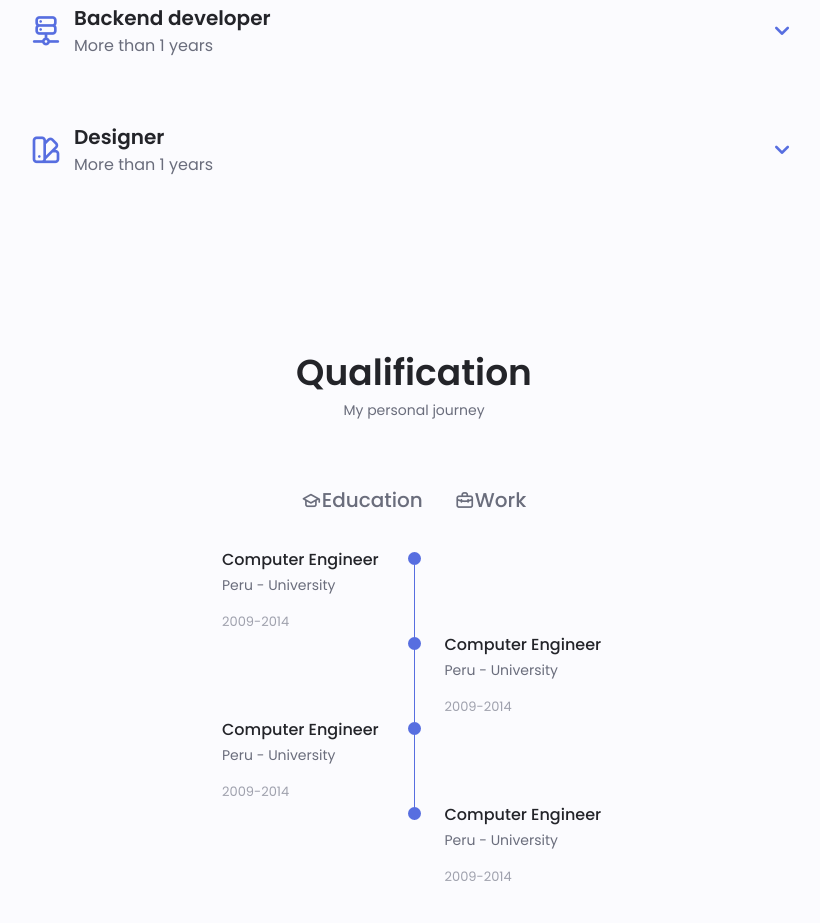
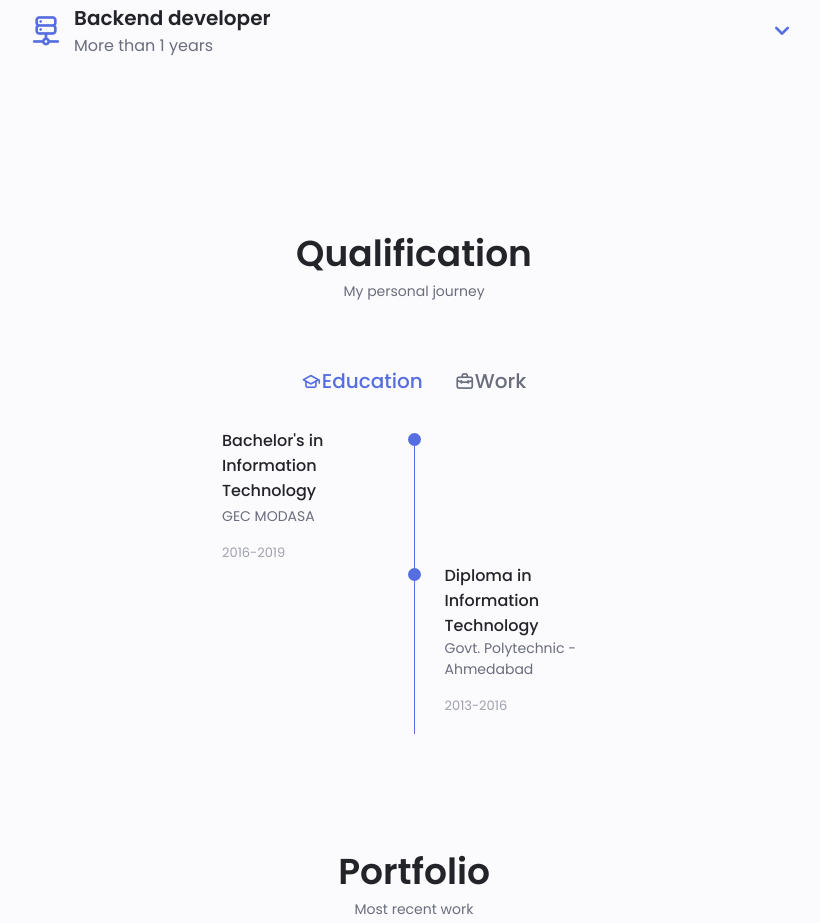
Before and after one commit to Jayrathod192/portfolio, a plain HTML site: page index.html in a window 1280 px wide. Shown: the part 1832-2755 px from the top of the page, without its empty margins (226-1046 px from the left). Drawn offline with nearby package versions, Linux system fonts and the light colour scheme.

Commit message:
details update

```diff
--- a/index.html
+++ b/index.html
@@ -276,7 +276,7 @@
               <div class="skills__list grid">
                 <div class="skills__data">
                   <div class="skills__titles">
-                    <h3 class="skills__name">HTML</h3>
+                    <h3 class="skills__name">Node Js</h3>
                     <span class="skills__number">90%</span>
                   </div>
                   <div class="skills__bar">
@@ -286,7 +286,7 @@
 
                 <div class="skills__data">
                   <div class="skills__titles">
-                    <h3 class="skills__name">CSS</h3>
+                    <h3 class="skills__name">Express</h3>
                     <span class="skills__number">80%</span>
                   </div>
                   <div class="skills__bar">
@@ -296,7 +296,7 @@
 
                 <div class="skills__data">
                   <div class="skills__titles">
-                    <h3 class="skills__name">JavaScript</h3>
+                    <h3 class="skills__name">Mongo Db</h3>
                     <span class="skills__number">70%</span>
                   </div>
                   <div class="skills__bar">
@@ -306,7 +306,7 @@
 
                 <div class="skills__data">
                   <div class="skills__titles">
-                    <h3 class="skills__name">React</h3>
+                    <h3 class="skills__name">REST Api</h3>
                     <span class="skills__number">75%</span>
                   </div>
                   <div class="skills__bar">
@@ -317,9 +317,9 @@
             </div>
           </div>
 
-          <div>
-            <!--==================== SKILLS 3====================-->
-            <div class="skills__content skills__close">
+          <!-- <div> -->
+          <!--==================== SKILLS 3====================-->
+          <!-- <div class="skills__content skills__close">
               <div class="skills__header">
                 <i class="uil uil-swatchbook skills__icon"></i>
 
@@ -373,7 +373,7 @@
                 </div>
               </div>
             </div>
-          </div>
+          </div> -->
         </div>
       </section>
 
@@ -385,7 +385,7 @@
         <div class="qualification__container container">
           <div class="qualification__tabs">
             <div
-              class="qualification__button button--flex qualificatio__active"
+              class="qualification__button button--flex qualification__active"
               data-target="#education"
             >
               <i class="uil uil-graduation-cap qualification-icon"></i>Education
@@ -406,10 +406,12 @@
               <!--==================== QUALIFICATION CONTETN 1====================-->
               <div class="qualification__data">
                 <div>
-                  <h3 class="qualification__title">Computer Engineer</h3>
-                  <span class="qualification__subtitle">Peru - University</span>
+                  <h3 class="qualification__title">
+                    Bachelor's in Information Technology
+                  </h3>
+                  <span class="qualification__subtitle">GEC MODASA</span>
                   <div class="qualification__calender">
-                    <i class="uil uil-calender-alt"></i>2009-2014
+                    <i class="uil uil-calender-alt"></i>2016-2019
                   </div>
                 </div>
 
@@ -429,43 +431,14 @@
                 </div>
 
                 <div>
-                  <h3 class="qualification__title">Computer Engineer</h3>
-                  <span class="qualification__subtitle">Peru - University</span>
+                  <h3 class="qualification__title">
+                    Diploma in Information Technology
+                  </h3>
+                  <span class="qualification__subtitle"
+                    >Govt. Polytechnic - Ahmedabad</span
+                  >
                   <div class="qualification__calender">
-                    <i class="uil uil-calender-alt"></i>2009-2014
-                  </div>
-                </div>
-              </div>
-
-              <!--==================== QUALIFICATION CONTETN 3====================-->
-              <div class="qualification__data">
-                <div>
-                  <h3 class="qualification__title">Computer Engineer</h3>
-                  <span class="qualification__subtitle">Peru - University</span>
-                  <div class="qualification__calender">
-                    <i class="uil uil-calender-alt"></i>2009-2014
-                  </div>
-                </div>
-                <div>
-                  <span class="qualification__rounder"> </span>
-                  <span class="qualification__line"> </span>
-                </div>
-              </div>
-
-              <!--==================== QUALIFICATION CONTETN 4====================-->
-              <div class="qualification__data">
-                <div></div>
-
-                <div>
-                  <span class="qualification__rounder"> </span>
-                  <!-- <span class="qualification__line"> </span> -->
-                </div>
-
-                <div>
-                  <h3 class="qualification__title">Computer Engineer</h3>
-                  <span class="qualification__subtitle">Peru - University</span>
-                  <div class="qualification__calender">
-                    <i class="uil uil-calender-alt"></i>2009-2014
+                    <i class="uil uil-calender-alt"></i>2013-2016
                   </div>
                 </div>
               </div>
@@ -476,10 +449,10 @@
               <!--==================== QUALIFICATION CONTETN 1====================-->
               <div class="qualification__data">
                 <div>
-                  <h3 class="qualification__title">Web Engineer</h3>
-                  <span class="qualification__subtitle">Peru - University</span>
+                  <h3 class="qualification__title">Graphic Designer</h3>
+                  <span class="qualification__subtitle">Freelancing</span>
                   <div class="qualification__calender">
-                    <i class="uil uil-calender-alt"></i>2009-2014
+                    <i class="uil uil-calender-alt"></i>2017-2018
                   </div>
                 </div>
 
@@ -499,43 +472,10 @@
                 </div>
 
                 <div>
-                  <h3 class="qualification__title">Computer Engineer</h3>
-                  <span class="qualification__subtitle">Peru - University</span>
+                  <h3 class="qualification__title">Web Developer</h3>
+                  <span class="qualification__subtitle">Freelancing</span>
                   <div class="qualification__calender">
-                    <i class="uil uil-calender-alt"></i>2009-2014
-                  </div>
-                </div>
-              </div>
-
-              <!--==================== QUALIFICATION CONTETN 3====================-->
-              <div class="qualification__data">
-                <div>
-                  <h3 class="qualification__title">Computer Engineer</h3>
-                  <span class="qualification__subtitle">Peru - University</span>
-                  <div class="qualification__calender">
-                    <i class="uil uil-calender-alt"></i>2009-2014
-                  </div>
-                </div>
-                <div>
-                  <span class="qualification__rounder"> </span>
-                  <span class="qualification__line"> </span>
-                </div>
-              </div>
-
-              <!--==================== QUALIFICATION CONTETN 4====================-->
-              <div class="qualification__data">
-                <div></div>
-
-                <div>
-                  <span class="qualification__rounder"> </span>
-                  <!-- <span class="qualification__line"> </span> -->
-                </div>
-
-                <div>
-                  <h3 class="qualification__title">Computer Engineer</h3>
-                  <span class="qualification__subtitle">Peru - University</span>
-                  <div class="qualification__calender">
-                    <i class="uil uil-calender-alt"></i>2009-2014
+                    <i class="uil uil-calender-alt"></i>2019-2020
                   </div>
                 </div>
               </div>
```
